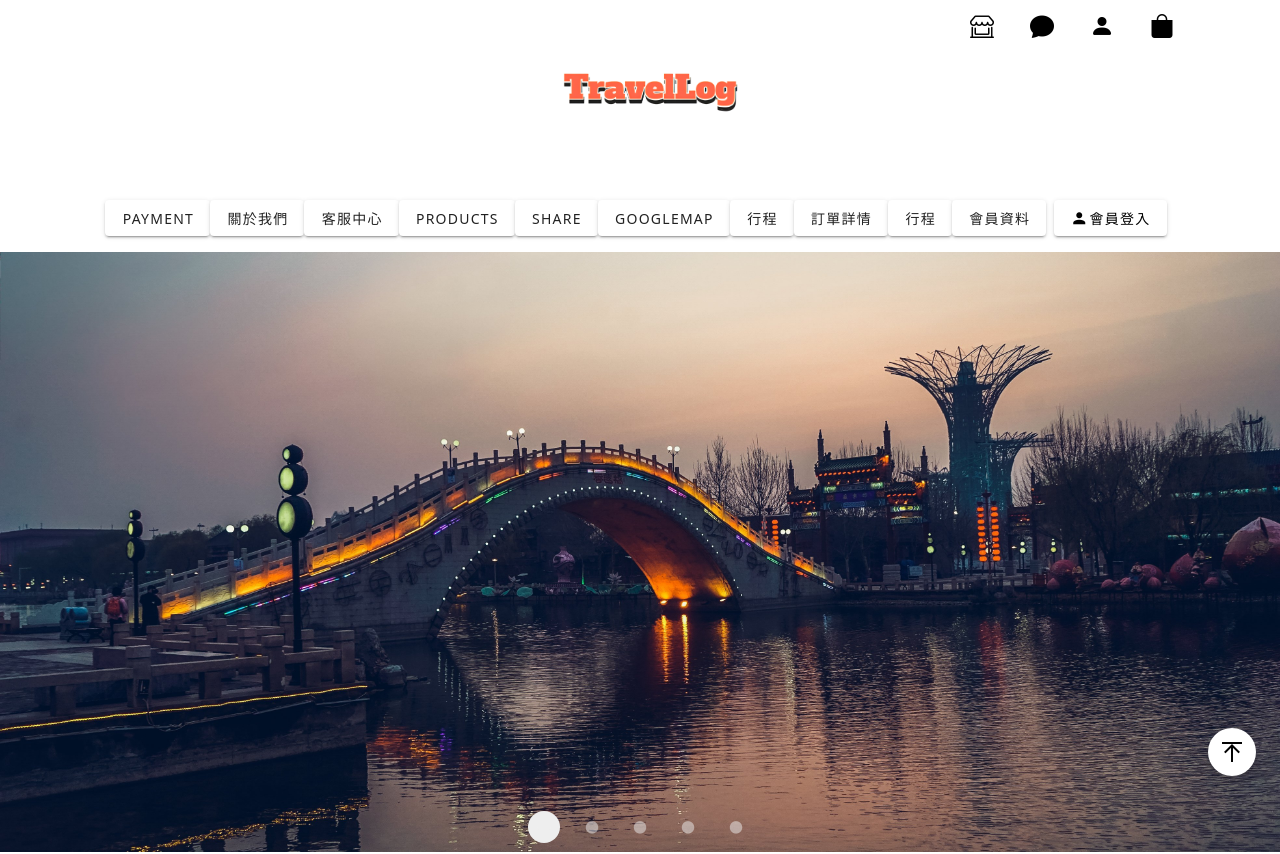
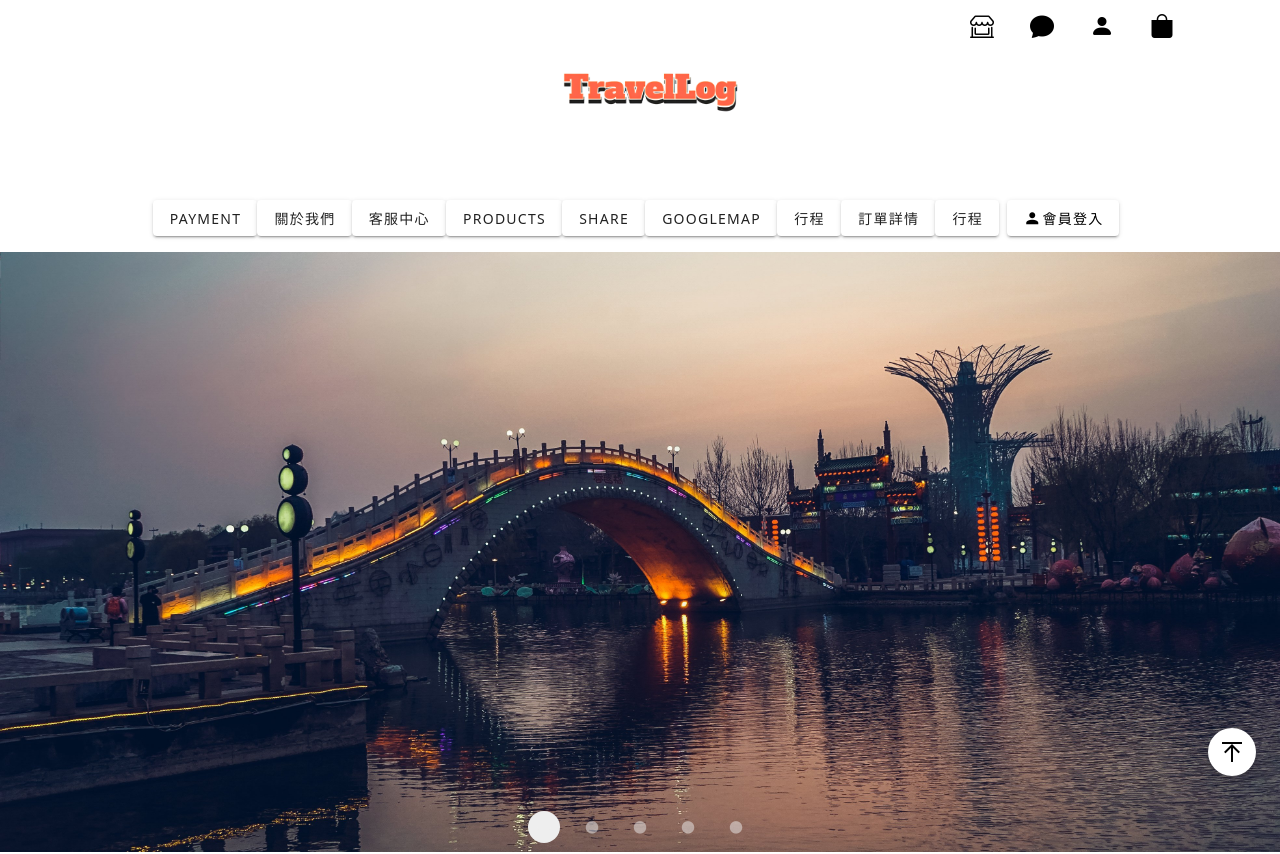
Before and after one commit to theoch3n/TravelLog-Vue, a Vue app: page / in a window 1280 px wide. Shown: the top 854 px of the page. Built offline with nearby package versions, Linux system fonts and the light colour scheme.

Commit message:
[feat] 新增登入後才會顯示的酷酷按鈕

```diff
--- a/src/components/Header.vue
+++ b/src/components/Header.vue
@@ -117,7 +117,10 @@ const pages = [
 
 // 從 pages 陣列中找出會員登入項目
 const accountPage = computed(() => pages.find(page => page.value === "Account"));
-const filteredPages = computed(() => pages.filter(page => page.value !== "Account"));
+const filteredPages = computed(() =>
+  pages.filter(page => page.value !== "Account" && page.value !== "Profile")
+);
+
 
 // 建立 ref 以存取子組件 LoginModel 的實例
 const loginModalRef = ref(null);
@@ -217,10 +220,14 @@ function openLoginModal() {
           </v-btn>
 
           <!-- 會員登入按鈕：僅在未登入時顯示 -->
-          <v-btn v-if="accountPage && !userStore.isAuthenticated" @click="openLoginModal" class="mx-2"
-            :class="accountPage.textClass">
+          <v-btn v-if="accountPage && !userStore.isAuthenticated" @click="openLoginModal" class="mx-2" :class="accountPage.textClass">
             <v-icon left>{{ accountPage.icon }}</v-icon>
             {{ accountPage.text }}
+          </v-btn>
+          <!-- 會員資料按鈕：僅在已登入時顯示 -->
+          <v-btn v-if="userStore.isAuthenticated" @click="router.push('/profile')" class="mx-2" color="primary">
+            <v-icon left>mdi-account-circle</v-icon>
+            會員資料
           </v-btn>
           <!-- 登出按鈕：僅在已登入時顯示 -->
           <v-btn v-if="userStore.isAuthenticated" @click="logout" class="mx-2" color="error">
@@ -399,7 +406,9 @@ function openLoginModal() {
 .tool-button svg {
   width: 20px;
   height: 20px;
-}#mobileMenu {
+}
+
+#mobileMenu {
   max-width: 280px;
 }
 
```
